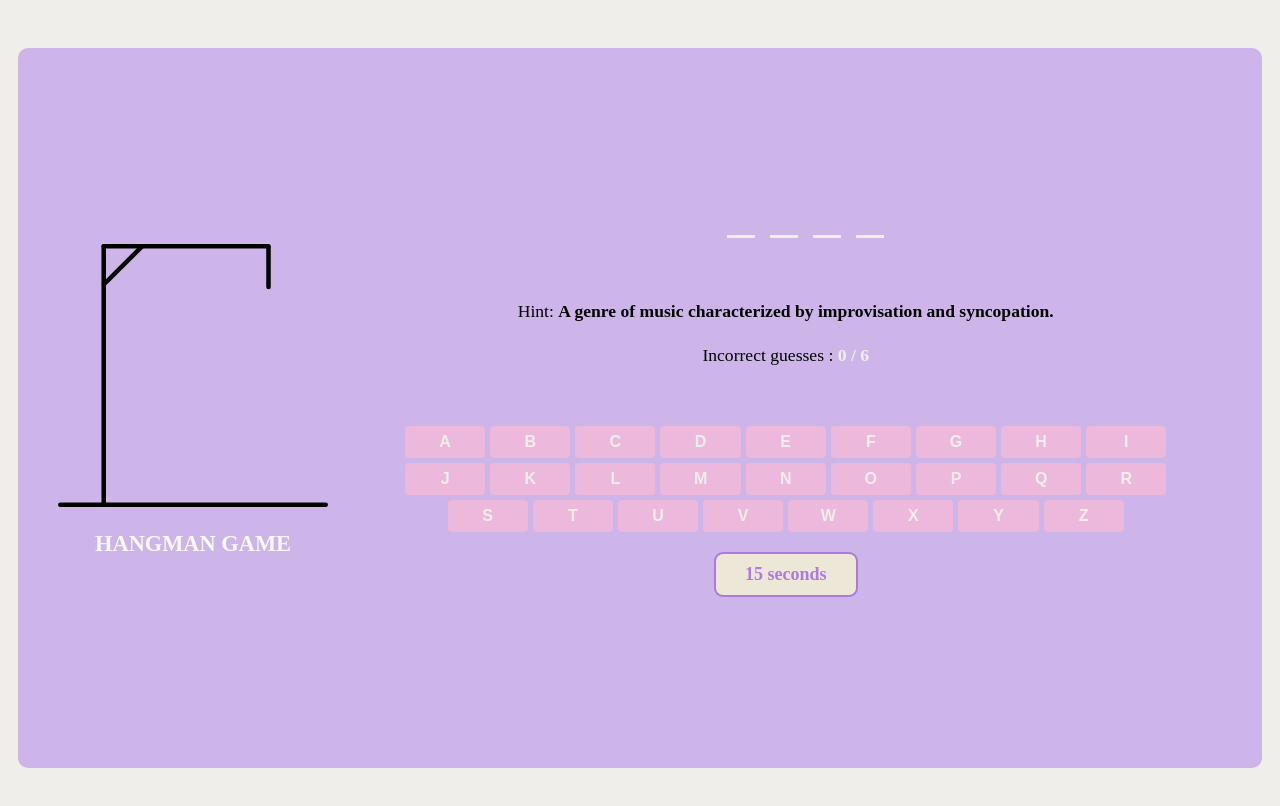
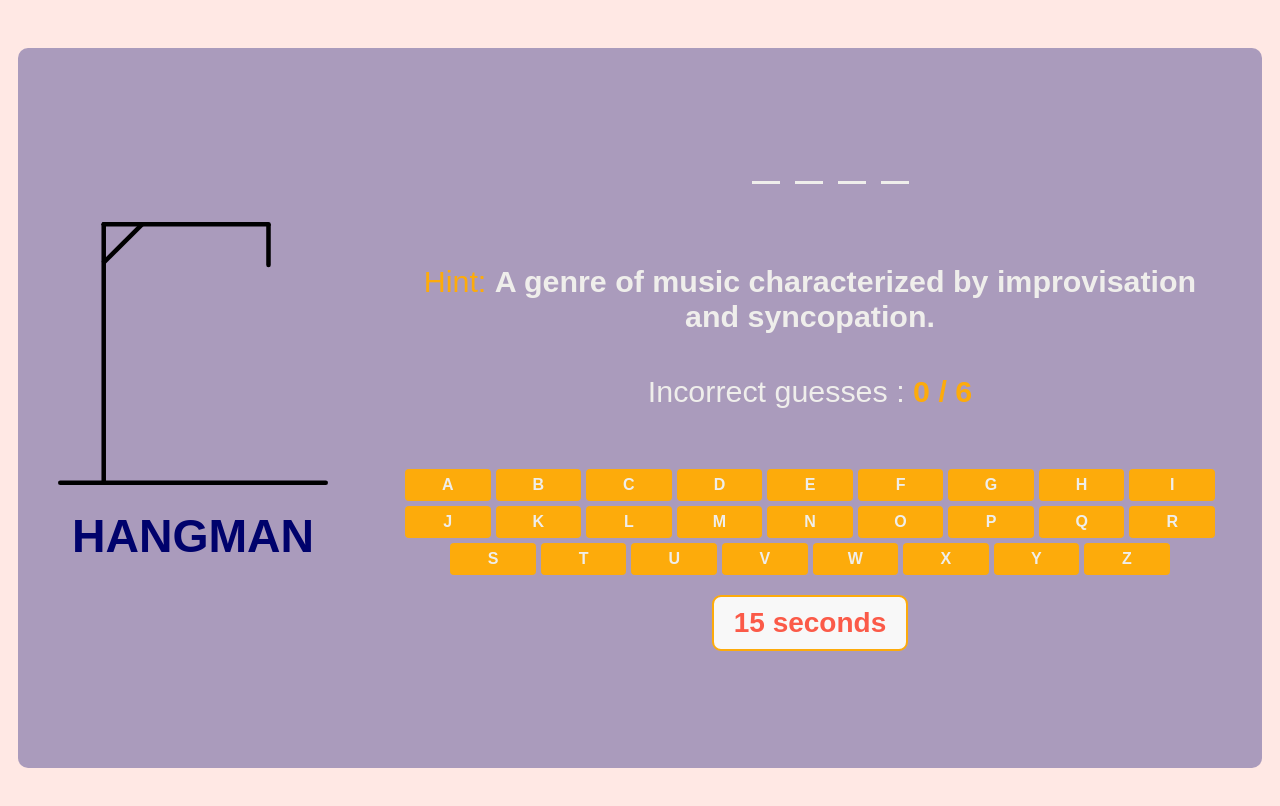
Before and after one commit to FatemaJadeed/Hangman, a plain HTML site: page index.html in a window 1280 px wide. Drawn offline with Linux system fonts and the light colour scheme; a web font is replaced by a local one.

Commit message:
11Update

```diff
--- a/index.html
+++ b/index.html
@@ -7,7 +7,10 @@
     <link rel="stylesheet" href="style.css">
     <script src="wordList.js" defer></script>
     <script src="script.js" defer></script>
-</head>
+
+    <link rel="preconnect" href="https://fonts.googleapis.com">
+    <link rel="preconnect" href="https://fonts.gstatic.com" crossorigin>
+    <link href="https://fonts.googleapis.com/css2?family=Cabin+Sketch:wght@400;700&display=swap" rel="stylesheet">
 <body>
     <div class="gameModal">
         <div class="content">
@@ -20,7 +23,7 @@
     <div class="container">
         <div class="hangmanBox">
             <img src="img/hangman-0.svg" alt="hangman-img">
-            <h1>Hangman Game</h1>
+            <h1>Hangman</h1>
         </div>
         <div class="gameBox">
             <ul class="wordDisplay"></ul>
--- a/style.css
+++ b/style.css
@@ -1,16 +1,18 @@
+
 body {
+    font-family: "Cabin Sketch", sans-serif;
     display: flex;
     align-items: center;
     padding: 0 10px;
     justify-content: center;
     min-height: 100vh;
-    background: rgb(239, 238, 235);
+    background: #ffe8e4;
 }
 
 .container {
     width: 1250px;
     height: 600px;
-    background: #c8ace9d8;
+    background: #00026c55;
     display: flex;
     gap:70px;
     align-items: center;
@@ -23,10 +25,10 @@ body {
 }
 
 .hangmanBox h1 {
-    font-size: 1.4rem;
+    font-size: 2.9rem;
     margin-top: 20px;
     text-align: center;
-    color: rgb(247, 247, 247);
+    color: #00026c;
     text-transform: uppercase;
 }
 
@@ -55,17 +57,26 @@ body {
 
 .gameBox h4 {
     text-align: center;
-    font-size: 1.1rem;
+    font-size: 1.9rem;
     font-weight: 500;
     margin-bottom: 15px;
 }
 
+.guessesText {
+    color: rgb(239, 238, 235);
+}
+
+.hintText {
+    color: #fdab0b;
+}
+
 .gameBox h4 b {
     font-weight: 600;
+    color: rgb(239, 238, 235);
 }
 
 .gameBox .guessesText b {
-   color: rgb(239, 238, 235);
+   color:#fdab0b;
 }
 
 .gameBox .keyboard {
@@ -81,7 +92,7 @@ body {
     font-weight: 600;
     cursor: pointer;
     outline: none;
-    background: rgb(236, 184, 219);
+    background: #fdab0b;
     border: none;
     border-radius: 4px;
     text-transform: uppercase;
@@ -146,7 +157,7 @@ body {
 }
 
 .gameModal p b {
-    color: #a066e2d8;
+    color: #fb5a48;
     font-weight: 600;
 }
 
@@ -164,13 +175,13 @@ body {
 
 
 .timerBox {
-    background: rgb(236, 231, 215);
-    border: 2px solid #a066e2d8;
+    background: rgb(248, 248, 248);
+    border: 2px solid #fdab0b;
     border-radius: 9px;
     padding:  10px 20px;
-    font-size: 18px;
+    font-size: 28px;
     font-weight: bold;
-    color: #a066e2d8;
+    color: #fb5a48;
     text-align: center;
     min-width: 100px;
 }
```
